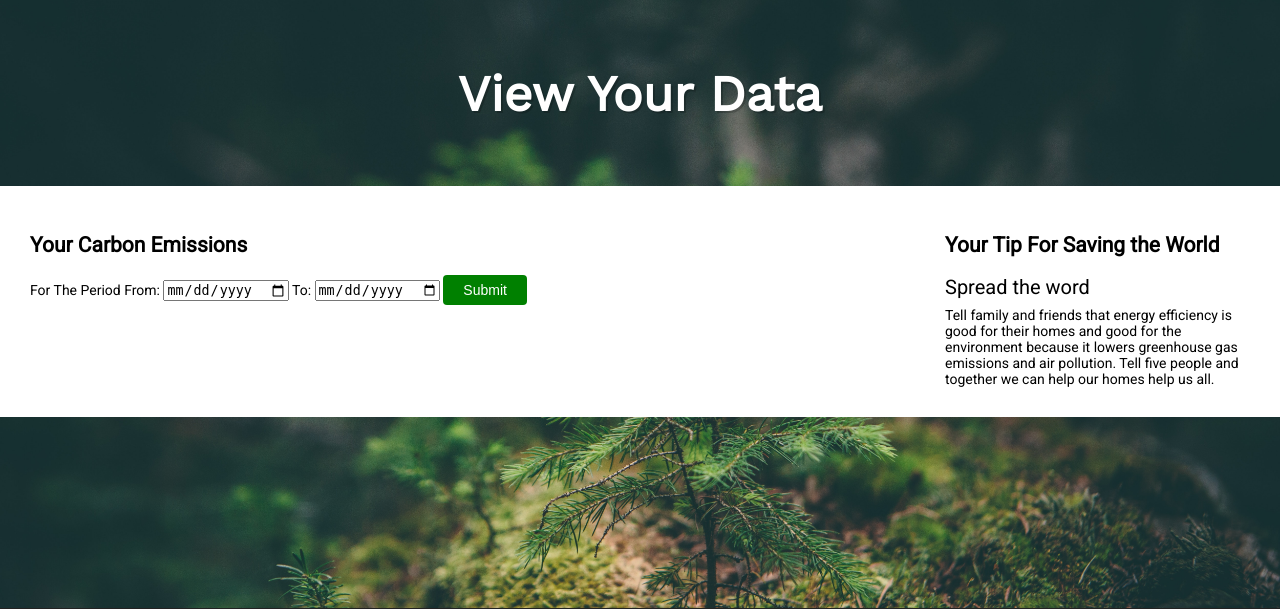
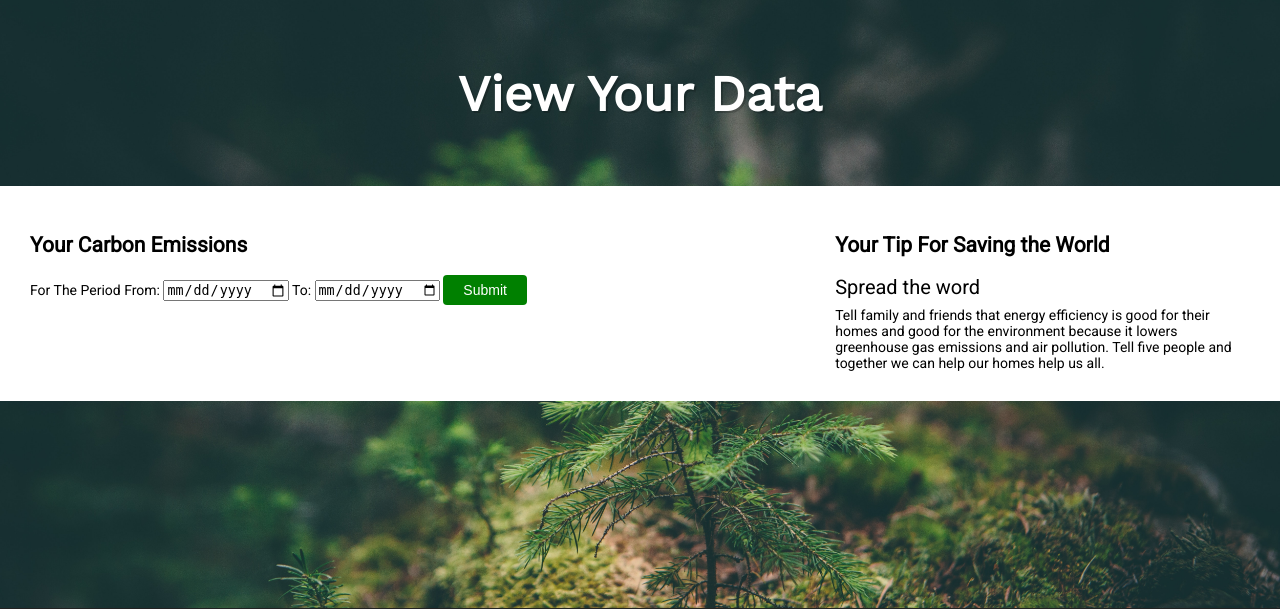
Before and after one commit to tonyma08/CarboNo, a Flask app: page /viewdata in a window 1280 px wide. Shown: the part 56-665 px from the top of the page. Run offline with Flask 2, Linux system fonts and the light colour scheme.

Commit message:
Changed column spacing

```diff
--- a/static/styles/viewdata.css
+++ b/static/styles/viewdata.css
@@ -2,10 +2,10 @@
 	float: left;
 }
 .column.left {
-    width: 75%;
+    width: 66%;
 }
 .column.right {
-    width: 25%;
+    width: 34%;
 }
 @media screen and (max-width: 600px) {
 	.column.left, .column.right {
```
